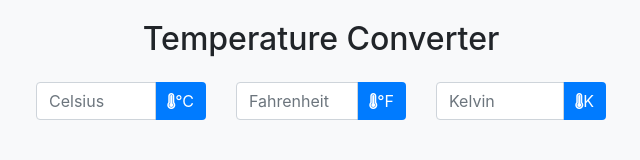
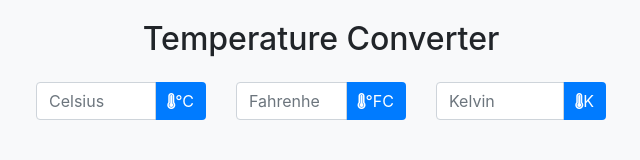
Before and after one commit to ArhamImranQureshi/Temp-Converter, a plain HTML site: page index.html in a window 1280 px wide. Shown: the full height of the page, 319-959 px from the left. Drawn offline with nearby package versions, Linux system fonts and the light colour scheme.

Commit message:
changed text

```diff
--- a/index.html
+++ b/index.html
@@ -25,7 +25,7 @@
         <div class="input-group mb-3">
           <input type="number" id="fahrenheit" class="form-control" placeholder="Fahrenheit">
           <div class="input-group-append">
-            <span class="input-group-text">°F</span>
+            <span class="input-group-text">°FC</span>
           </div>
         </div>
       </div>
```
